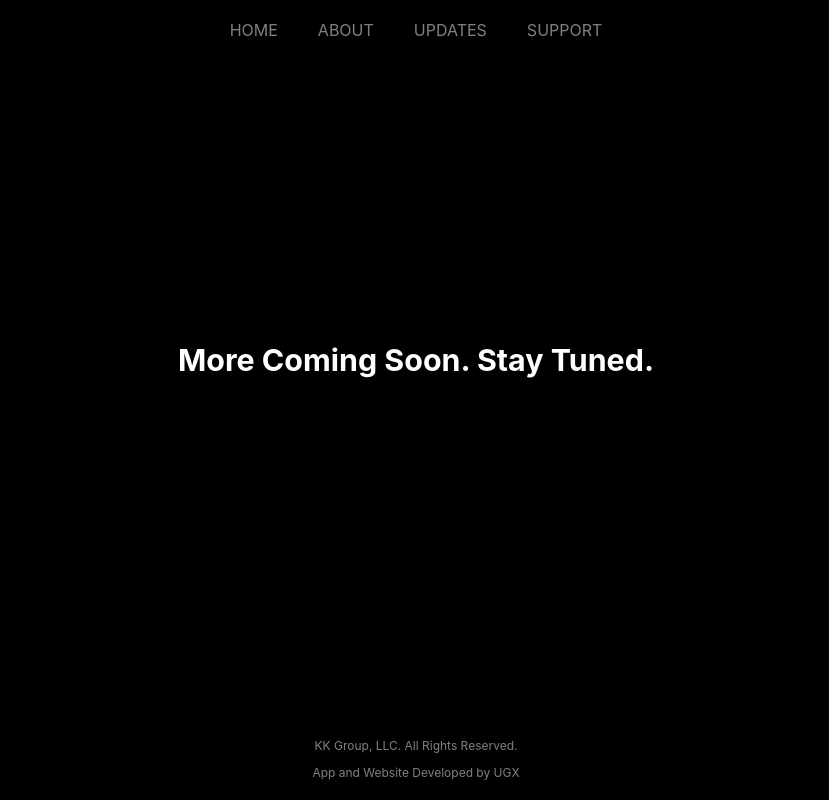
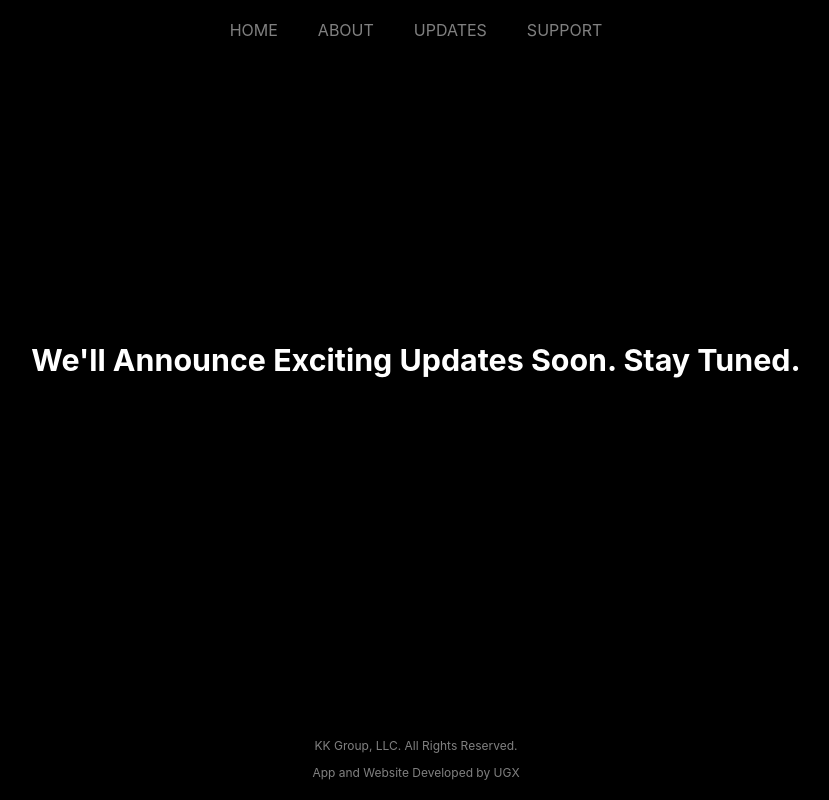
Before and after one commit to Ugonz86/kweensklubweb, a React (Create React App) app: page /updates in a window 1280 px wide. Shown: the whole page, without its empty margins (224-1053 px from the left). Built offline with nearby package versions, Linux system fonts and the light colour scheme.

Commit message:
Added spacing fixes

```diff
--- a/src/components/Updates.js
+++ b/src/components/Updates.js
@@ -4,7 +4,7 @@ import "../App.css";
 function Updates() {
   return (
     <div className="about">
-      <h3>More Coming Soon. Stay Tuned.</h3>
+      <h3>We'll Announce Exciting Updates Soon. Stay Tuned.</h3>
     </div>
   );
 }
```
